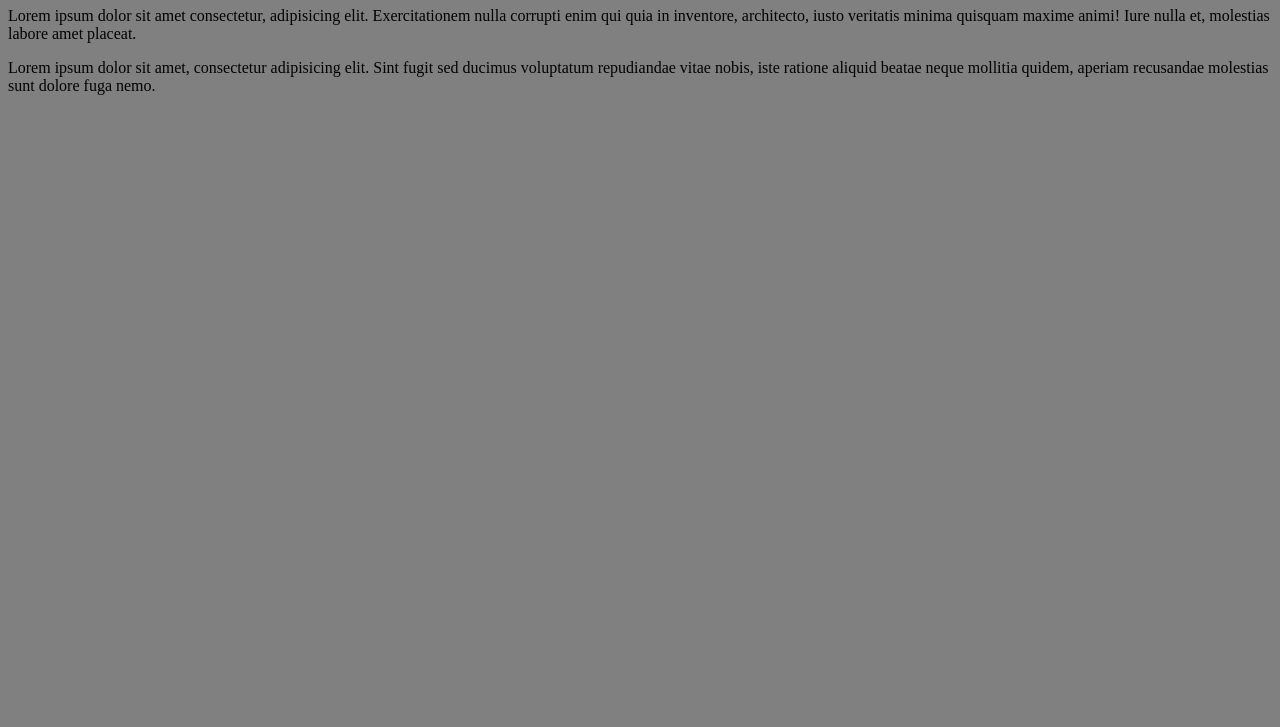
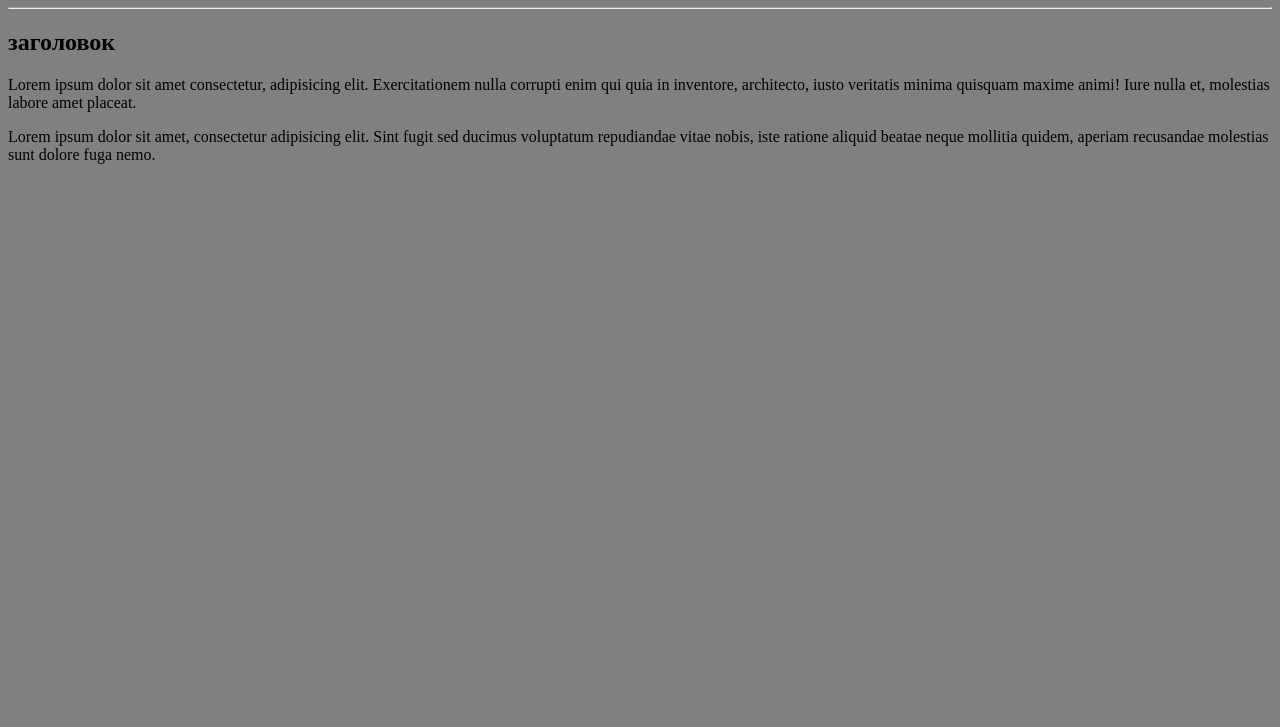
Before and after one commit to Mayble86/test, a plain HTML site: page index.html in a window 1280 px wide. Shown: the part 73-800 px from the top of the page. Drawn offline with Linux system fonts and the light colour scheme.

Commit message:
Update index.html

```diff
--- a/index.html
+++ b/index.html
@@ -9,6 +9,8 @@
 </head>
 <body>
     <h1>Привет, GIT!</h1>
+    <hr>
+    <h2>заголовок</h2>
     <p>Lorem ipsum dolor sit amet consectetur, adipisicing elit. Exercitationem nulla corrupti enim qui quia in inventore, architecto, iusto veritatis minima quisquam maxime animi! Iure nulla et, molestias labore amet placeat.</p>
     <p>Lorem ipsum dolor sit amet, consectetur adipisicing elit. Sint fugit sed ducimus voluptatum repudiandae vitae nobis, iste ratione aliquid beatae neque mollitia quidem, aperiam recusandae molestias sunt dolore fuga nemo.</p>
 </body>
```
